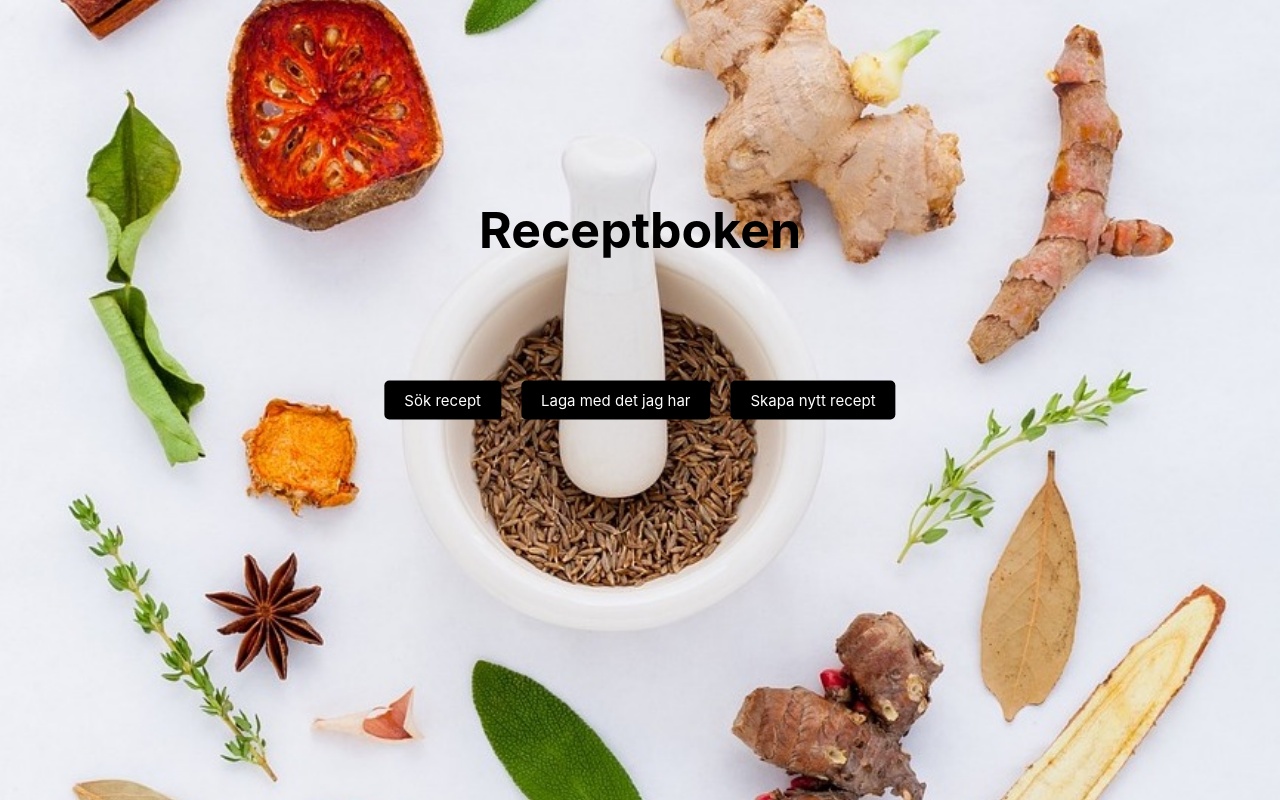
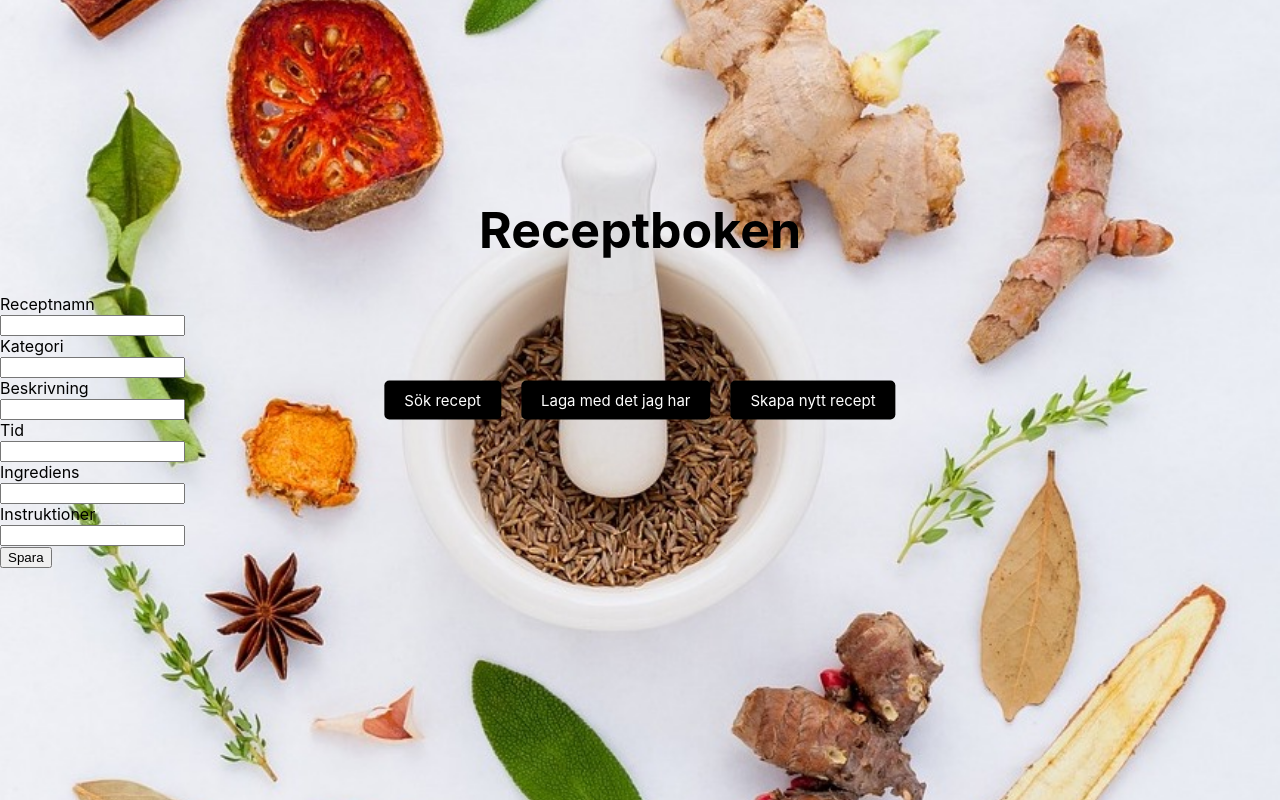
Before and after one commit to Team-Jeffry/receptboken-frontend, a React (Create React App) app: page /save in a window 1280 px wide. Built offline with nearby package versions, Linux system fonts and the light colour scheme.

Commit message:
added form and routing to save a recipe

```diff
--- a/package.json
+++ b/package.json
@@ -8,7 +8,9 @@
     "@testing-library/user-event": "^13.5.0",
     "react": "^17.0.2",
     "react-dom": "^17.0.2",
+    "react-router-dom": "^6.2.1",
     "react-scripts": "^5.0.0",
+    "save": "^2.4.0",
     "web-vitals": "^2.1.3"
   },
   "scripts": {
--- a/src/App.js
+++ b/src/App.js
@@ -1,13 +1,27 @@
+import { BrowserRouter as Router, Routes, Route, Link } from "react-router-dom";
+import SaveRecipe from "./components/saveRecipe";
+
 function App() {
   return (
+    <Router>
       <div className="background">
         <h1 className="title">Receptboken</h1>
         <div className="container">
+          <Link to="/search">
             <button>Sök recept</button>
+          </Link>
+          <Link to="/suggest">
             <button>Laga med det jag har</button>
+          </Link>
+          <Link to="/save">
             <button>Skapa nytt recept</button>
+          </Link>
         </div>
+        <Routes>
+          <Route exact path="/save" element={<SaveRecipe />}></Route>
+        </Routes>
       </div>
+    </Router>
   );
 }
 
--- /dev/null
+++ b/src/components/saveRecipe.js
@@ -0,0 +1,41 @@
+import React from "react";
+
+export default function saveRecipe() {
+  return (
+    <div>
+      <form>
+        <label>Receptnamn</label>
+        <br />
+        <input type="text" />
+        <br />
+
+        <label>Kategori</label>
+        <br />
+        <input type="text" />
+        <br />
+
+        <label>Beskrivning</label>
+        <br />
+        <input type="text" />
+        <br />
+
+        <label>Tid</label>
+        <br />
+        <input type="text" />
+        <br />
+
+        <label>Ingrediens</label>
+        <br />
+        <input type="text" />
+        <br />
+
+        <label>Instruktioner</label>
+        <br />
+        <input type="text" />
+        <br />
+
+        <input type="submit" value="Spara" />
+      </form>
+    </div>
+  );
+}
```
Also changed, not shown: src/index.css (+7 -7 lines), 1 other file (tests, documents, lock files or other folders). Lines whose indentation alone changed are shown as unchanged.
